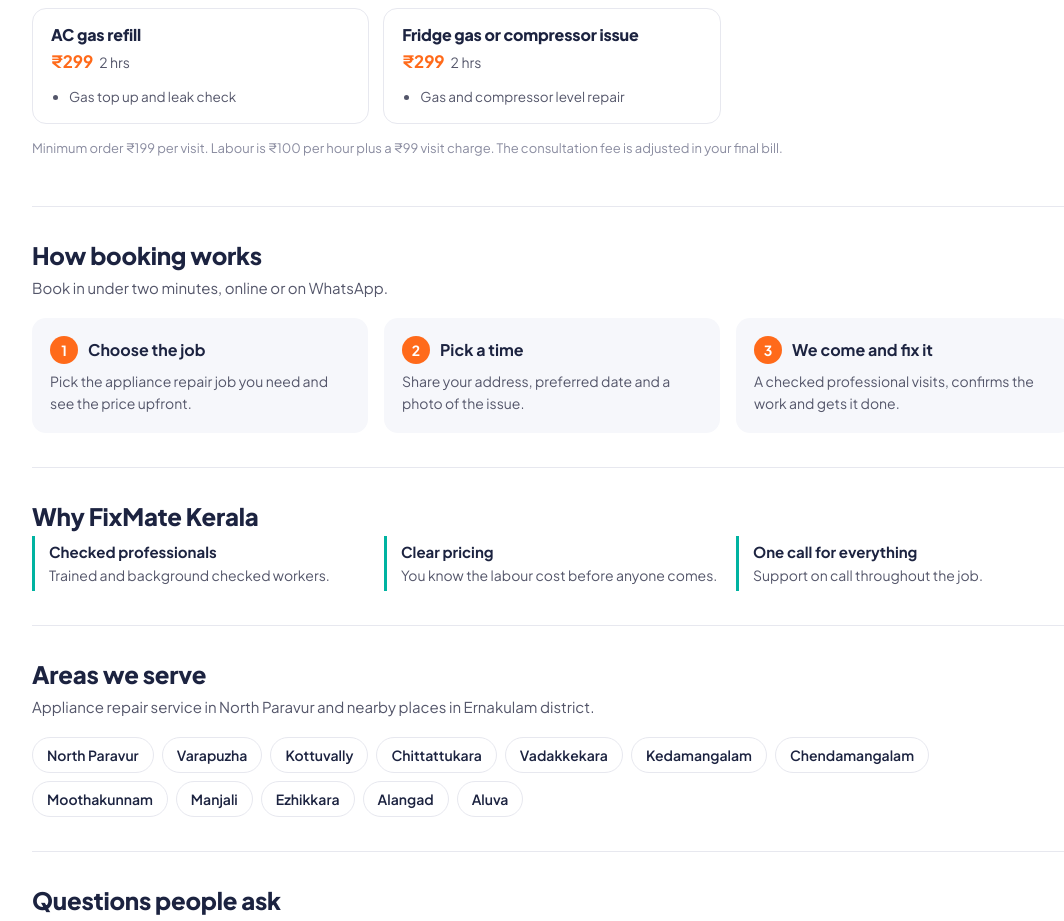
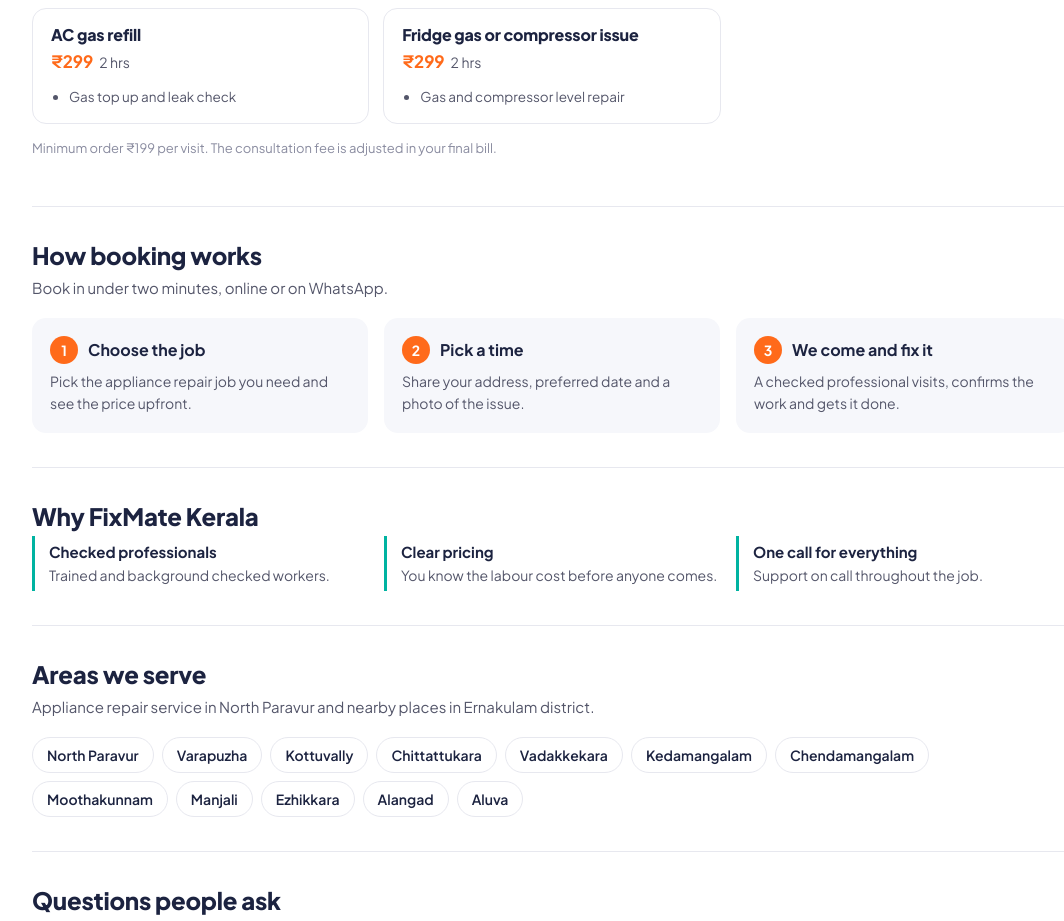
Before and after one commit to TinuManipillai/fixmate-kerala, a plain HTML site: page appliance-repair-north-paravur.html in a window 1280 px wide. Shown: the part 1040-1961 px from the top of the page, without its empty margins (88-1152 px from the left). Drawn offline with Linux system fonts and the light colour scheme.

Commit message:
Remove labour and visit charge split from service pages
Co-Authored-By: Claude Opus 5.5 <noreply@anthropic.com>
Claude-Session: https://claude.ai/code/session_016z7zQaHkab4bA8H3HVpNan

```diff
--- a/appliance-repair-north-paravur.html
+++ b/appliance-repair-north-paravur.html
@@ -113,7 +113,7 @@ footer a{color:var(--dark);font-weight:600;text-decoration:none;margin-right:14p
     <h2>Appliance repair services and prices</h2>
     <p class="sub">Fixed labour prices, shown before you book. Materials and spare parts are extra at shop price.</p>
     <div class="prices"><div class="pc"><h3>Appliance filter or seal check</h3><div class="pr"><b>₹49</b>up to 15 mins</div><ul><li>Quick filter clean or seal check on any appliance</li></ul></div><div class="pc consult"><h3>Appliance repair consultation</h3><div class="pr"><b>₹99</b>up to 30 mins</div><ul><li>A trained professional visits and assesses the issue</li><li>You get a clear quote before any repair work starts</li><li>Fee is redeemed against your final job cost when you book the service</li></ul></div><div class="pc"><h3>AC general service</h3><div class="pr"><b>₹199</b>1 hr</div><ul><li>Filter cleaning and cooling check</li></ul></div><div class="pc"><h3>Fridge troubleshooting</h3><div class="pr"><b>₹199</b>1 hr</div><ul><li>Cooling and noise issue diagnosis</li></ul></div><div class="pc"><h3>Washing machine repair</h3><div class="pr"><b>₹199</b>1 hr</div><ul><li>Drainage, spin, or motor issues</li></ul></div><div class="pc"><h3>TV repair</h3><div class="pr"><b>₹199</b>1 hr</div><ul><li>Display, sound, or power issues</li></ul></div><div class="pc"><h3>AC gas refill</h3><div class="pr"><b>₹299</b>2 hrs</div><ul><li>Gas top up and leak check</li></ul></div><div class="pc"><h3>Fridge gas or compressor issue</h3><div class="pr"><b>₹299</b>2 hrs</div><ul><li>Gas and compressor level repair</li></ul></div></div>
-    <p class="note">Minimum order ₹199 per visit. Labour is ₹100 per hour plus a ₹99 visit charge. The consultation fee is adjusted in your final bill.</p>
+    <p class="note">Minimum order ₹199 per visit. The consultation fee is adjusted in your final bill.</p>
   </section>
 
   <section>
```
Also changed, not shown: carpenter-north-paravur.html (+1 -1 lines), cctv-installation-north-paravur.html (+1 -1 lines), electrician-north-paravur.html (+1 -1 lines), furniture-assembly-north-paravur.html (+1 -1 lines), gypsum-false-ceiling-north-paravur.html (+1 -1 lines), handyman-north-paravur.html (+1 -1 lines), home-deep-cleaning-north-paravur.html (+1 -1 lines), masonry-work-north-paravur.html (+1 -1 lines), mosquito-net-north-paravur.html (+1 -1 lines), painter-north-paravur.html (+1 -1 lines), pest-control-north-paravur.html (+1 -1 lines), plumber-north-paravur.html (+1 -1 lines), sofa-cleaning-north-paravur.html (+1 -1 lines), tile-work-north-paravur.html (+1 -1 lines), 2 more files.
